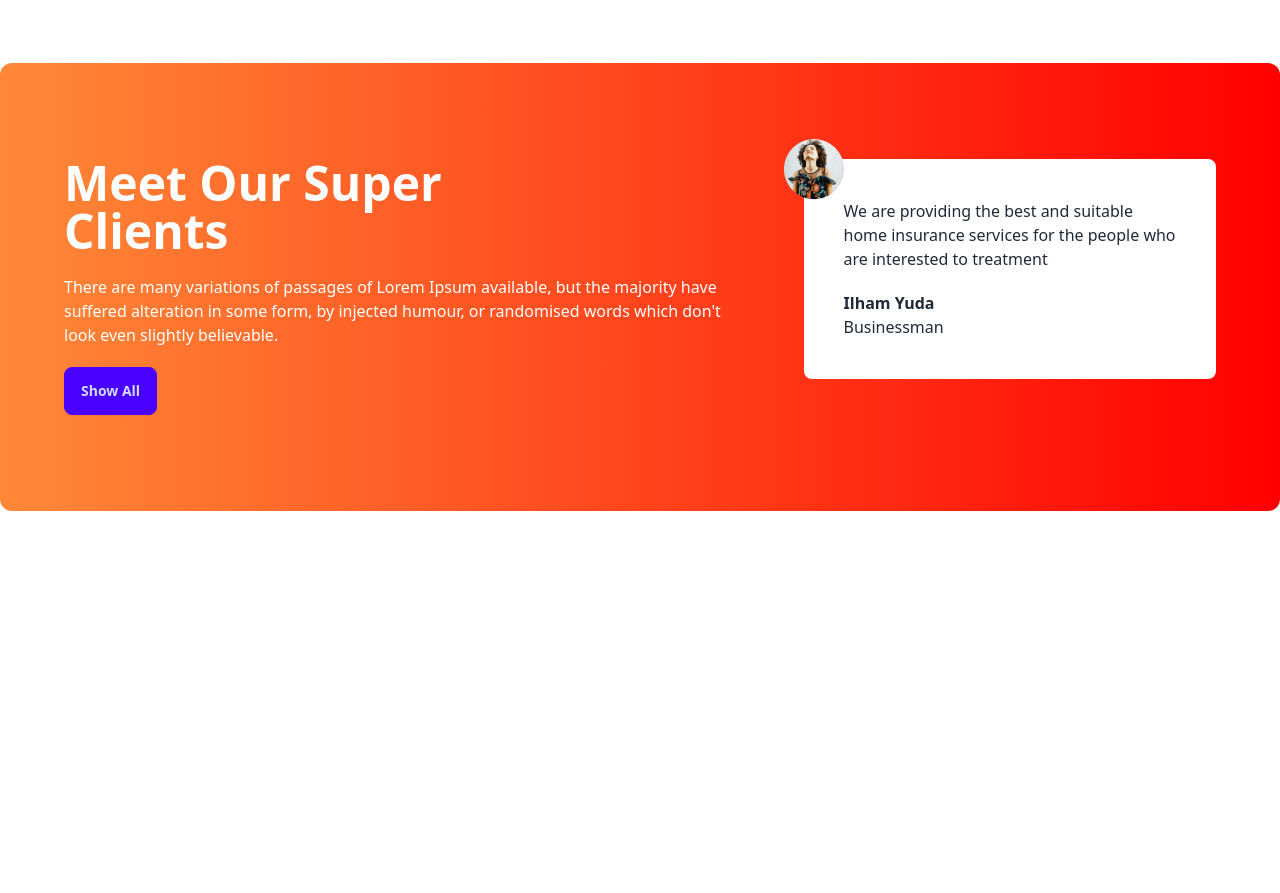
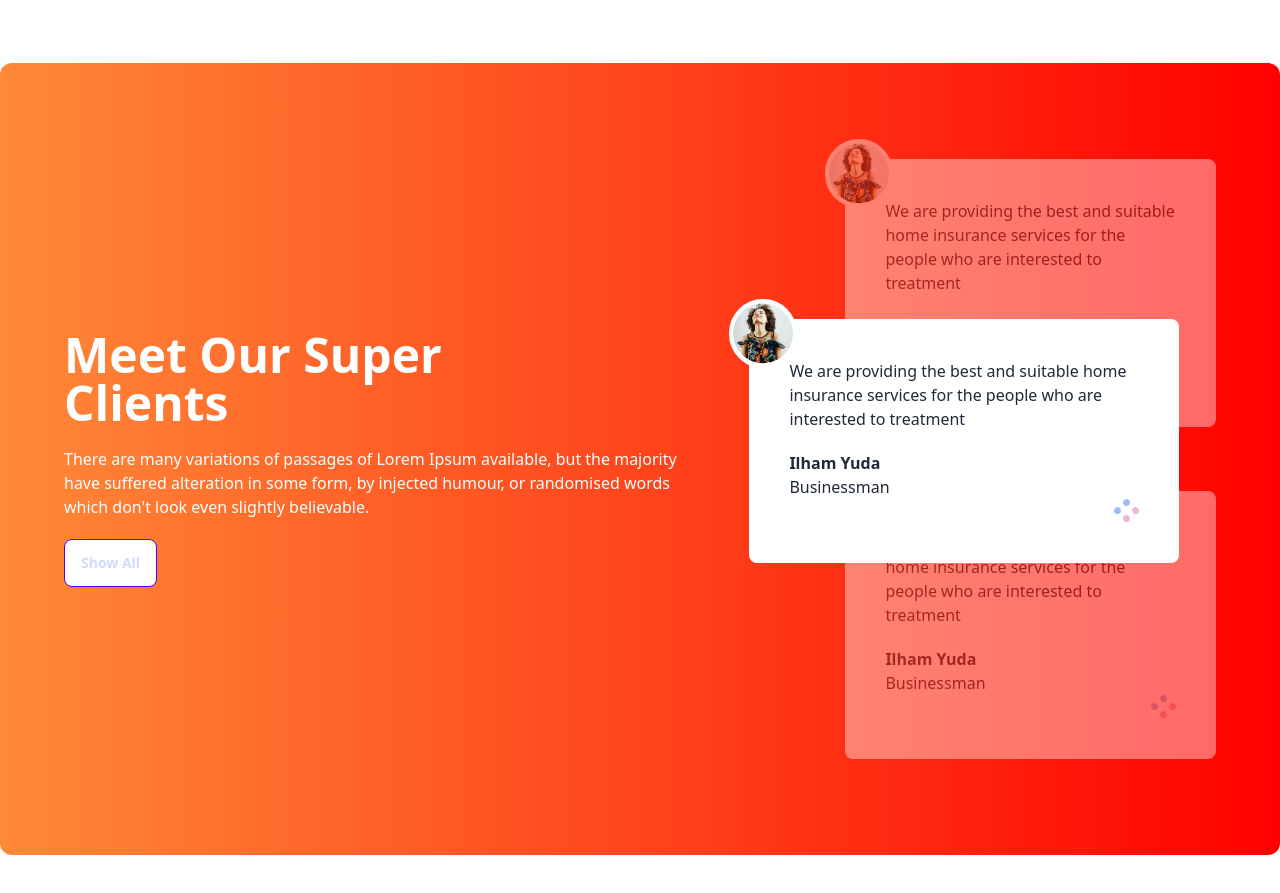
Before and after one commit to Meghadrita/tea-house, a plain HTML site: page index.html in a window 1280 px wide. Shown: the part 2180-3073 px from the top of the page. Before the commit the page ends 2787 px from the top, so only its background shows below. Drawn offline with nearby package versions, Linux system fonts and the light colour scheme.

Commit message:
added review container

```diff
--- a/index.html
+++ b/index.html
@@ -134,25 +134,59 @@
             </div>
         </section>
         <!-- Super Client Section  -->
-        <section class="my-24 flex flex-col lg:flex-row gap-12 rounded-xl bg-gradient-to-r from-[#FF8938] to-[#F00] px-16 py-24">
+        <section
+            class="my-24 flex flex-col lg:flex-row gap-12 rounded-xl bg-gradient-to-r from-[#FF8938] to-[#F00] px-16 py-24">
+            <div class="flex lg:pr-28 items-center">
                 <div class="space-y-5">
+
                     <h2 class="text-5xl font-extrabold text-white">
                         Meet Our Super <br>
                         Clients
                     </h2>
-                <p class="text-white">There are many variations of passages of Lorem Ipsum available, but the majority have suffered
+                    <p class="text-white">There are many variations of passages of Lorem Ipsum available, but the
+                        majority have suffered
                         alteration in some form, by injected humour, or randomised words which don't look even slightly
                         believable. </p>
-                <button class="btn btn-primary">Show All</button>
+                    <button class="btn btn-primary bg-white">Show All</button>
                 </div>
-            <div>
-                <!-- Review part -->
-                <div class="relative p-10 rounded-lg bg-white">
-                    <img class="absolute -top-5 -left-5" src="images/client.png" alt="">
+            </div>
+            <!-- Review Container  -->
+            <div class="relative">
+                <!-- Next Review part -->
+                <div class="relative z-10 mb-16 opacity-40 p-10 rounded-lg bg-white">
+                    <img class="absolute -top-5 -left-5 border-4 border-white rounded-full bg-white"
+                        src="images/client.png" alt="">
                     <p>We are providing the best and suitable home insurance services for the people who are interested
                         to treatment</p>
                     <h4 class="font-bold mt-5">Ilham Yuda</h4>
                     <p class="font-medium">Businessman</p>
+                    <div class="flex justify-end">
+                        <img src="images/circles.png" alt="">
+                    </div>
+                </div>
+                <!-- Current part -->
+                <div class="absolute z-20 top-40 lg:-left-24 lg:w-[430px] p-10 rounded-lg bg-white">
+                    <img class="absolute -top-5 -left-5 border-4 border-white rounded-full bg-white"
+                        src="images/client.png" alt="">
+                    <p>We are providing the best and suitable home insurance services for the people who are interested
+                        to treatment</p>
+                    <h4 class="font-bold mt-5">Ilham Yuda</h4>
+                    <p class="font-medium">Businessman</p>
+                    <div class="flex justify-end">
+                        <img src="images/circles.png" alt="">
+                    </div>
+                </div>
+                <!-- Previous Review part -->
+                <div class="relative z-10 opacity-40 p-10 rounded-lg bg-white">
+                    <img class="absolute -top-5 -left-5 border-4 border-white rounded-full bg-white"
+                        src="images/client.png" alt="">
+                    <p>We are providing the best and suitable home insurance services for the people who are interested
+                        to treatment</p>
+                    <h4 class="font-bold mt-5">Ilham Yuda</h4>
+                    <p class="font-medium">Businessman</p>
+                    <div class="flex justify-end">
+                        <img src="images/circles.png" alt="">
+                    </div>
                 </div>
 
             </div>
```
Lines whose indentation alone changed are shown as unchanged.
